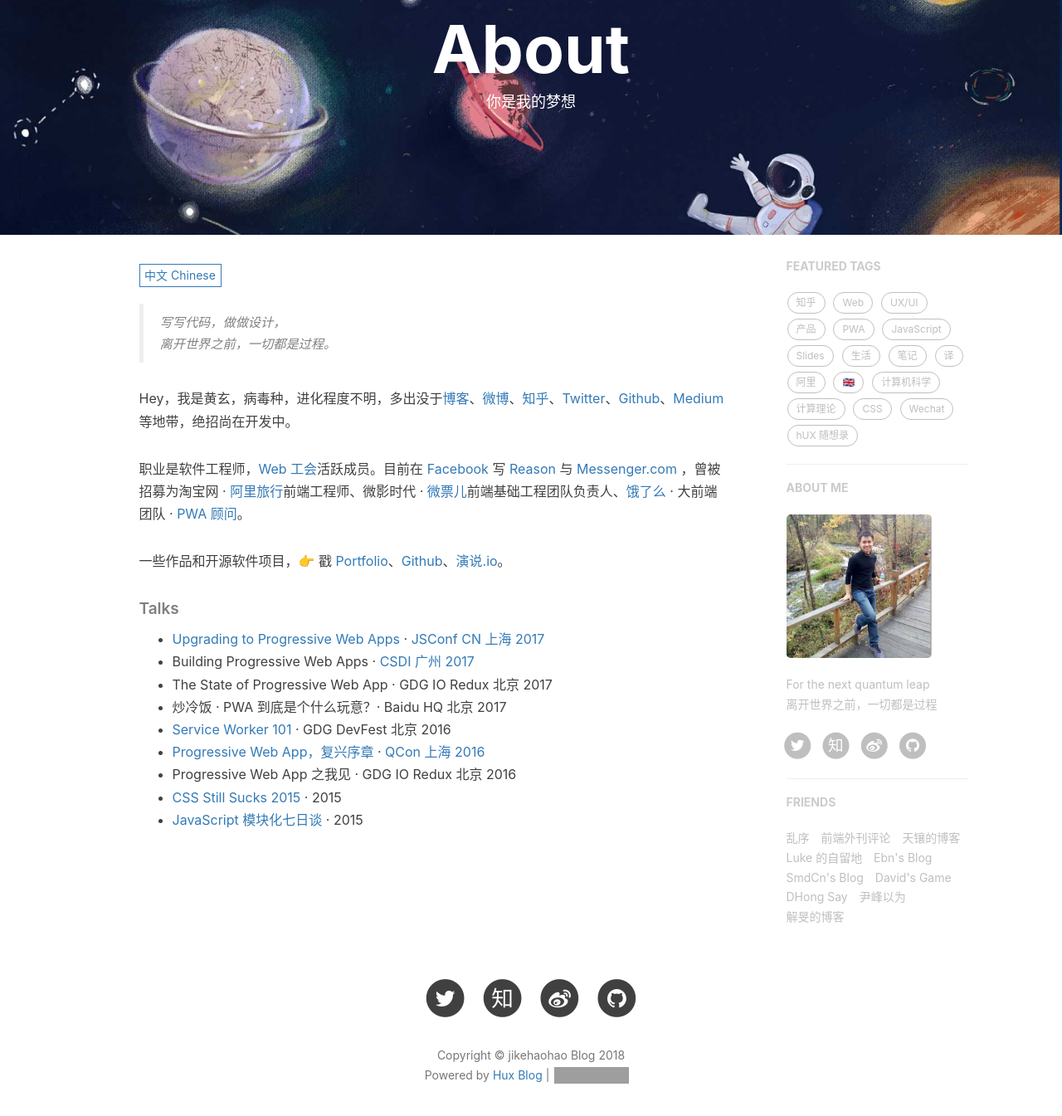
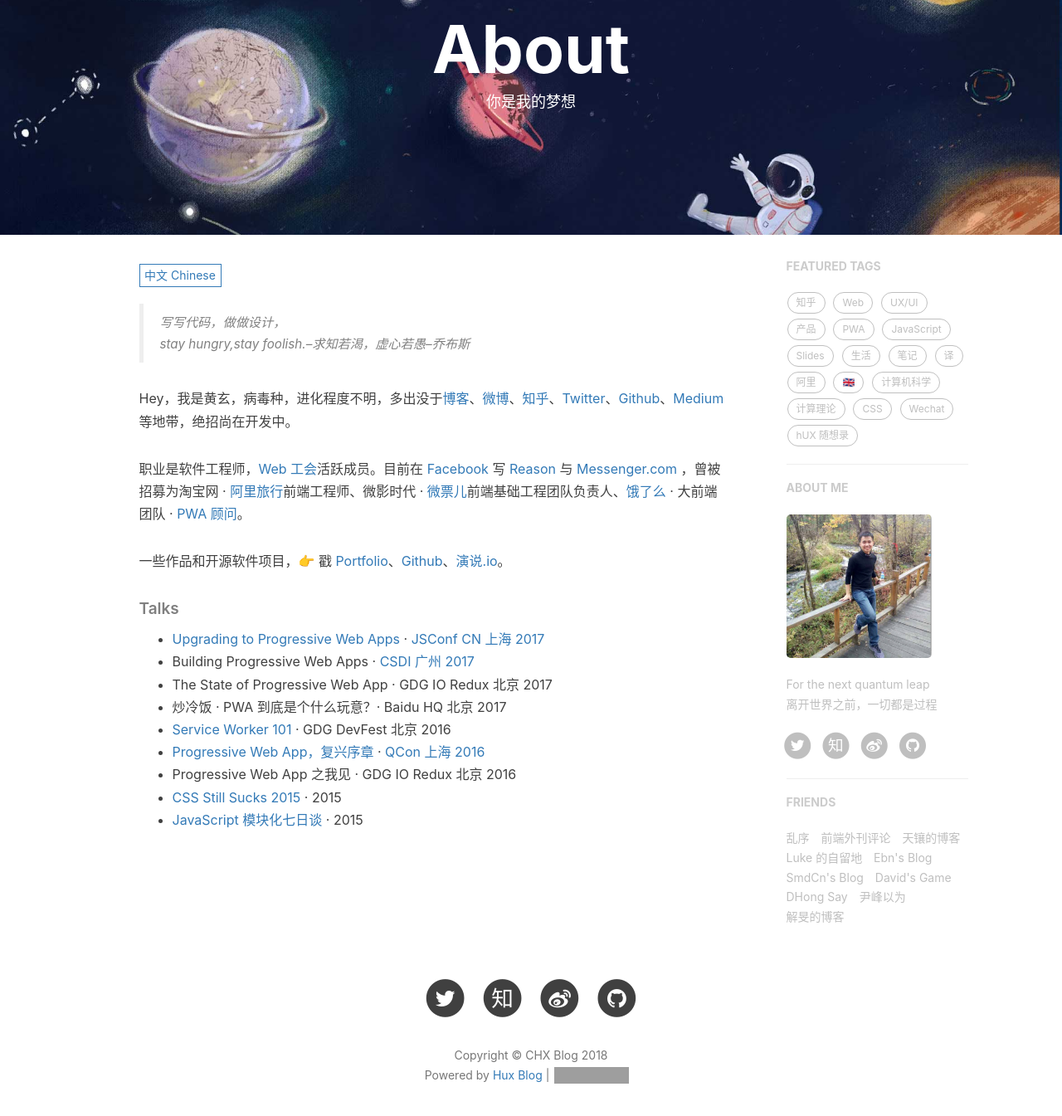
Before and after one commit to jikehaohao/jikehaohao.github.io, a Jekyll site: the page built from about.html, in a window 1280 px wide and 1400 px high, scrolled down 135 px. Shown: the top 1345 px of the window at 83% size. Built offline with Jekyll 4.4.1, drawn with Linux system fonts in a browser that asks for light colours; nearby versions of some CDN libraries; comment, search, counter and statistics services are not loaded; some of the changed text lies outside the part shown; grey boxes are pictures that could not be loaded.

Commit message:
fetal:"提交代码"

```diff
--- a/_config.yml
+++ b/_config.yml
@@ -1,5 +1,5 @@
 # Site settings
-title: jikehaohao Blog
+title: CHX Blog
 SEOTitle: 陈浩鑫的博客 | jikehaohao Blog
 header-img: img/home-bg.jpg
 email: chenhaoxin@finupgroup.com
--- a/_includes/about/zh.md
+++ b/_includes/about/zh.md
@@ -1,5 +1,5 @@
 > 写写代码，做做设计，
-> 离开世界之前，一切都是过程。
+> stay hungry,stay foolish.--求知若渴，虚心若愚--乔布斯
 
 Hey，我是黄玄，病毒种，进化程度不明，多出没于[博客](https://huangxuan.me)、[微博](weibo.com/huxpro)、[知乎](https://www.zhihu.com/people/huxpro/pins/posts)、[Twitter](https://twitter.com/Huxpro/)、[Github](http://github.com/huxpro)、[Medium](https://medium.com/@Huxpro) 等地带，绝招尚在开发中。
 
```
Also changed, not shown: README.zh.md (+3 -7 lines), _includes/about/en.md (deleted, +0 -33 lines), README.md (deleted).
